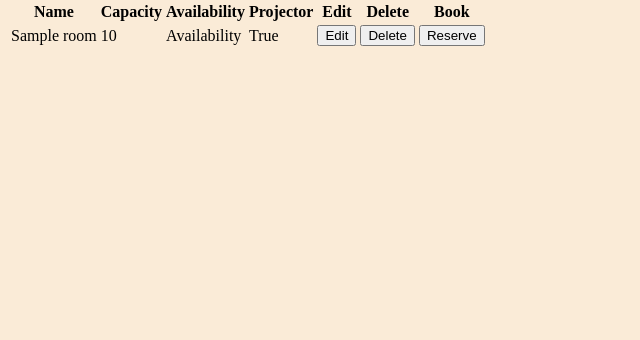
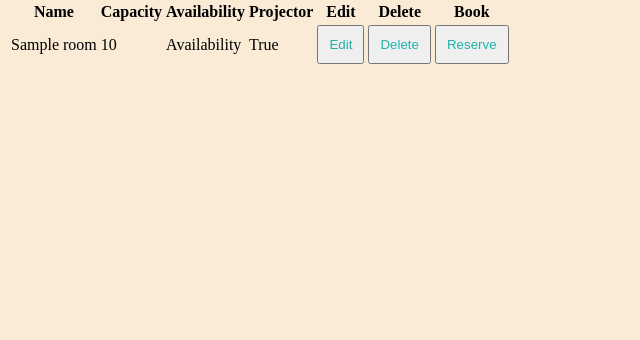
Before and after one commit to saradonin/conference_room_rental, a Django app: template reservations/templates/room_list.html in a window 1280 px wide. Shown: the part 205-545 px from the top of the page, without its empty margins (0-640 px from the left). Run offline with Django 4.2, Linux system fonts and the light colour scheme; the template is opened without the code that fills it: values that come from a table or form of the project are taken from there, others are empty; tables that the repository leaves empty hold one stand-in row (values such as "Sample post"); parts of the project's set-up code (start-up, migrations or seed data) failed here and were passed over.

Commit message:
btn style added

```diff
--- a/reservations/static/css/style.css
+++ b/reservations/static/css/style.css
@@ -21,6 +21,11 @@ body {
 }
 
 
+.btn {
+    padding: 10px;
+    color: lightseagreen;
+}
+
 .footer {
     position: fixed;
     left: 0;
```
